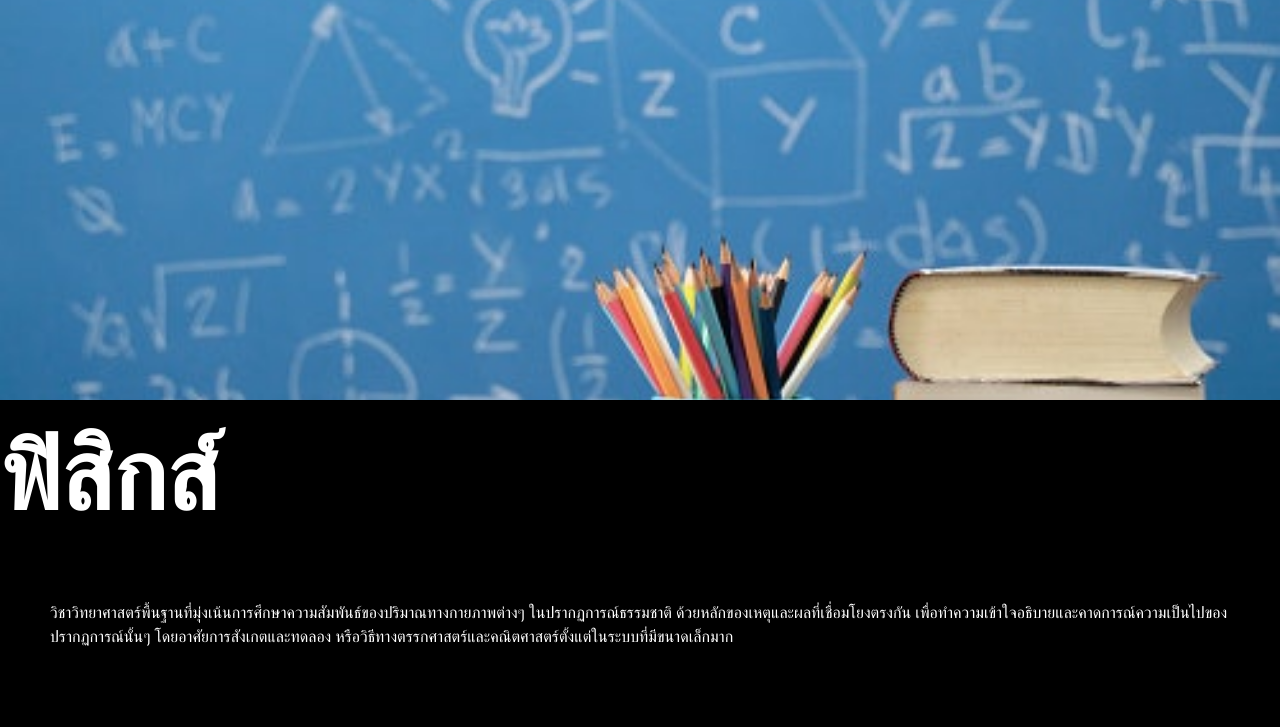
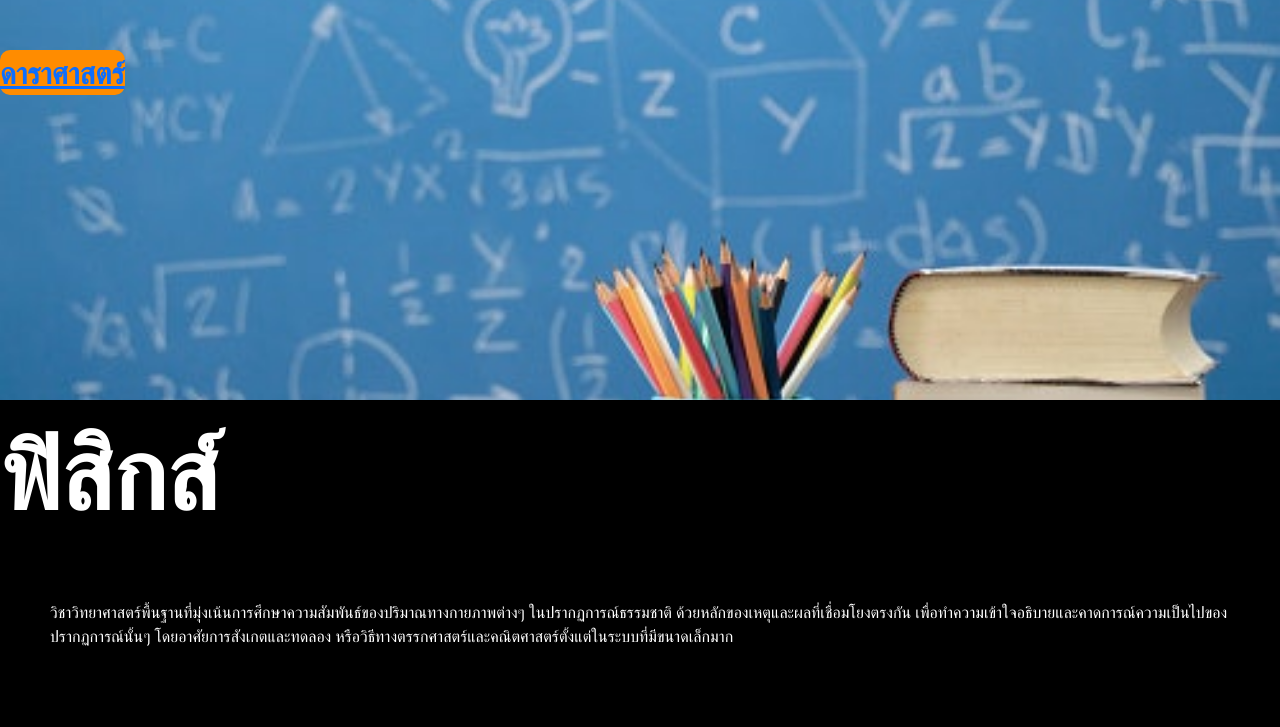
Before and after one commit to MakotoKung/coolweb, a plain HTML site: page bootstrap-5.2.0-dist/ฟิสิก.html in a window 1280 px wide. Shown: the top 727 px of the page. Drawn offline with Linux system fonts and the light colour scheme.

Commit message:
ุุถ

```diff
--- a/bootstrap-5.2.0-dist/style.css
+++ b/bootstrap-5.2.0-dist/style.css
@@ -19,6 +19,16 @@
     border: 0px;
 
 }
+.menu-2{
+    position: fixed;
+    top: 50px;
+    font-size: 30px;
+    background-color: darkorange;
+    font-weight: bolder;
+    border-radius: 10px;
+    z-index: 9999999;
+}
+
 .recmenu    {
 
     position: fixed;
@@ -29,6 +39,7 @@
     border-radius: 10px;
     cursor: none;
     background-color: lightblue;
+    z-index: 9999999999;
 
 }
 .op0{
--- a/bootstrap-5.2.0-dist/ฟิสิก.html
+++ b/bootstrap-5.2.0-dist/ฟิสิก.html
@@ -9,7 +9,15 @@
     <link rel="stylesheet" href="style.css ">
 </head>
 <body style="background-color:black ;">
-        <section>
+
+    <div class="menu-2">
+        <a href="ดาราศาสตร์.html">
+            ดาราศาสตร์
+        </a>
+    </div>
+
+
+    <section>
           <img class="img-banner img_fluid w-100% " src="https://github.com/MakotoKung/coolweb/blob/main/img/2ff97ff0cf7e87d81053dab7acc13e30.jpg?raw=true" >
           <t class="text-banner">
             ฟิสิกส์
```
Also changed, not shown: bootstrap-5.2.0-dist/java.js (+10 -0 lines), bootstrap-5.2.0-dist/ดาราศาสตร์.html (+28 -0 lines), 1 other file.
